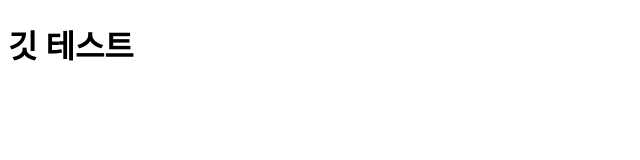
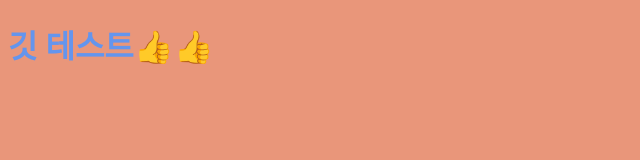
Before and after one commit to Dopa99/Test-git, a plain HTML site: page index.html in a window 1280 px wide. Shown: the whole page, without its empty margins (0-640 px from the left). Drawn offline with Linux system fonts and the light colour scheme.

Commit message:
css수정

```diff
--- a/index.html
+++ b/index.html
@@ -8,6 +8,6 @@
     <link rel="stylesheet" href="style.css">
 </head>
 <body>
-    <h1>깃 테스트</h1>
+    <h1>깃 테스트👍👍</h1>
 </body>
 </html>
--- a/style.css
+++ b/style.css
@@ -0,0 +1,6 @@
+h1 {
+    color: cornflowerblue;
+}
+body {
+    background-color: darksalmon;
+}
```
